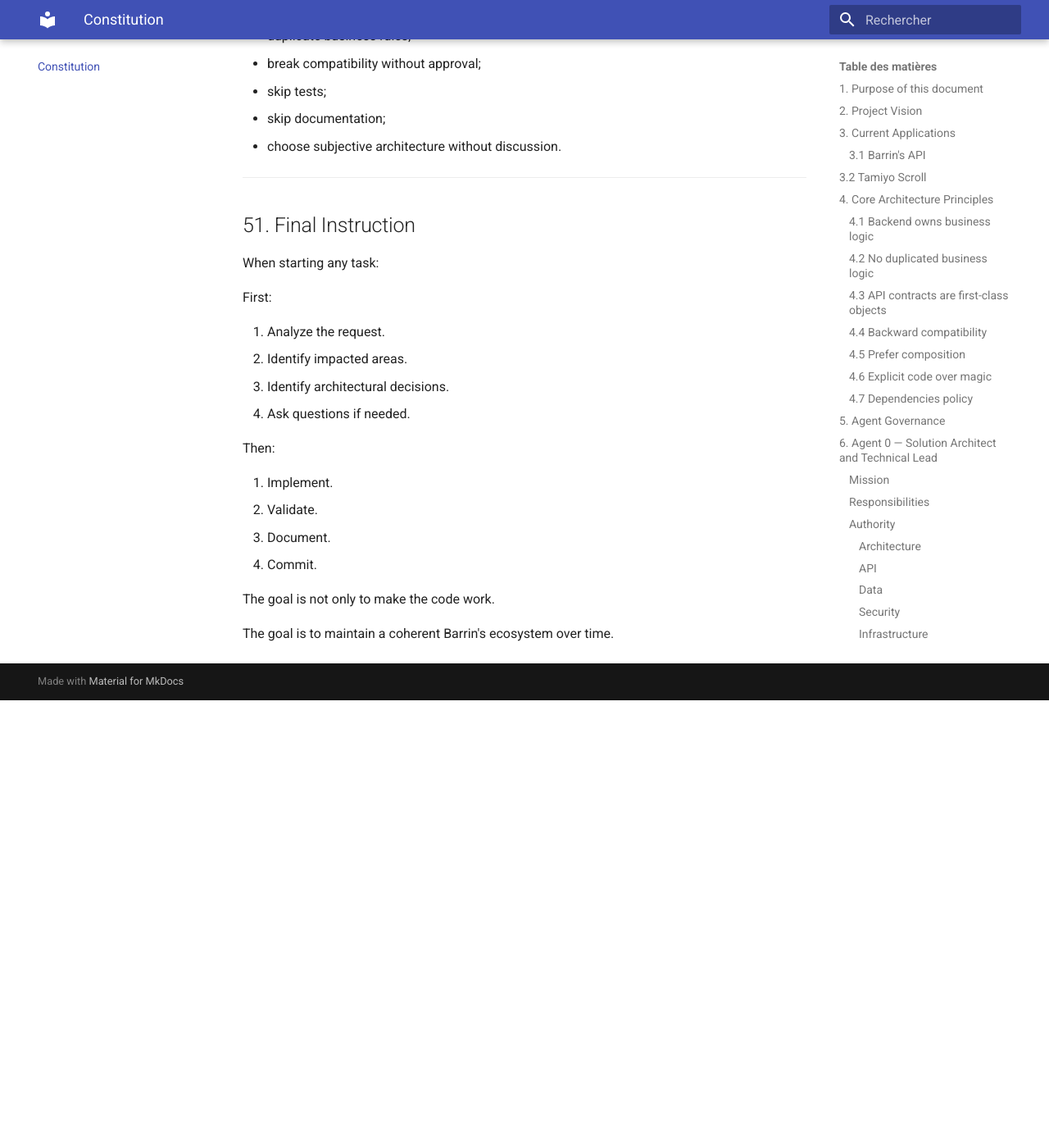
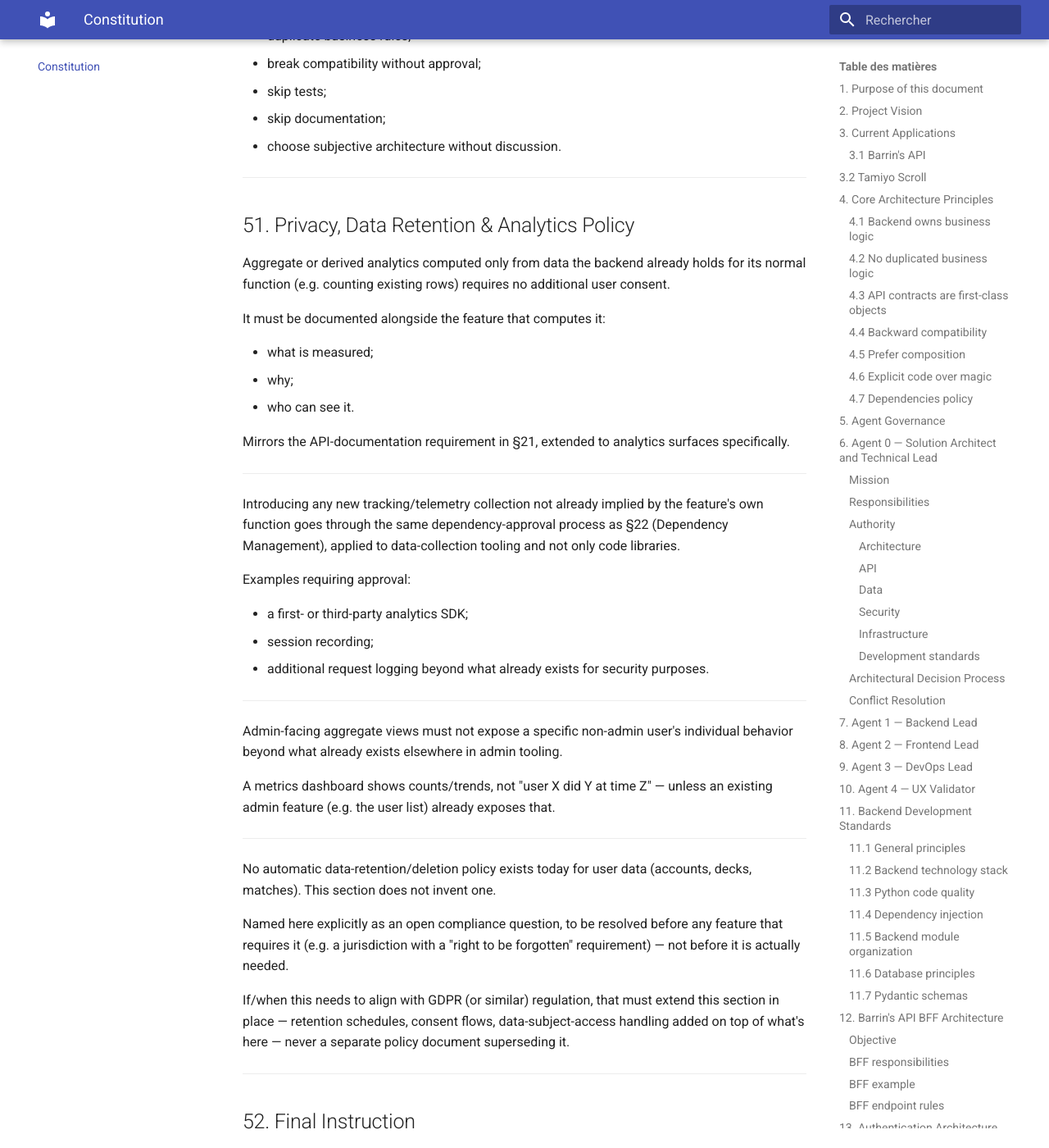
Before and after one commit to Spigushe/barrins-project, an MkDocs documentation site: the page built from docs/content/CLAUDE.md, in a window 1280 px wide and 1400 px high, scrolled down 52834 px. Shown: the whole window at 82% size. Built offline with MkDocs 1.6.1 and Material for MkDocs 9.7.7, drawn with Linux system fonts in a browser that asks for light colours; before the commit the page ends 53688 px from its top, so only the background shows below that.

Commit message:
docs(constitution): add privacy/analytics data policy (Proposal 1)
Adds §51 Privacy, Data Retention & Analytics Policy (Final Instruction
shifts to §52), per consitution-amendment.md Proposal 1 — accepted
2026-07-26, applied here before S6 ships per that item's own explicit
task list ("this item shouldn't be the one to silently assume that's
already done").

Aggregate analytics over data the backend already holds needs no new
consent but must be documented per-feature; new tracking/telemetry
collection goes through the same approval process as dependency
management; admin aggregate views must not expose individual non-admin
behavior beyond existing admin tooling; no retention/deletion policy
exists yet and this section doesn't invent one, only names it as an
open compliance question.

```diff
--- a/docs/content/CLAUDE.md
+++ b/docs/content/CLAUDE.md
@@ -2258,7 +2258,62 @@ Claude Code must never:
 
 ---
 
-## 51. Final Instruction
+## 51. Privacy, Data Retention & Analytics Policy
+
+Aggregate or derived analytics computed only from data the backend
+already holds for its normal function (e.g. counting existing rows)
+requires no additional user consent.
+
+It must be documented alongside the feature that computes it:
+
+- what is measured;
+- why;
+- who can see it.
+
+Mirrors the API-documentation requirement in §21, extended to analytics
+surfaces specifically.
+
+---
+
+Introducing any new tracking/telemetry collection not already implied by
+the feature's own function goes through the same dependency-approval
+process as §22 (Dependency Management), applied to data-collection
+tooling and not only code libraries.
+
+Examples requiring approval:
+
+- a first- or third-party analytics SDK;
+- session recording;
+- additional request logging beyond what already exists for security
+  purposes.
+
+---
+
+Admin-facing aggregate views must not expose a specific non-admin user's
+individual behavior beyond what already exists elsewhere in admin
+tooling.
+
+A metrics dashboard shows counts/trends, not "user X did Y at time Z" —
+unless an existing admin feature (e.g. the user list) already exposes
+that.
+
+---
+
+No automatic data-retention/deletion policy exists today for user data
+(accounts, decks, matches). This section does not invent one.
+
+Named here explicitly as an open compliance question, to be resolved
+before any feature that requires it (e.g. a jurisdiction with a "right
+to be forgotten" requirement) — not before it is actually needed.
+
+If/when this needs to align with GDPR (or similar) regulation, that must
+extend this section in place — retention schedules, consent flows,
+data-subject-access handling added on top of what's here — never a
+separate policy document superseding it.
+
+---
+
+## 52. Final Instruction
 
 When starting any task:
 
```
